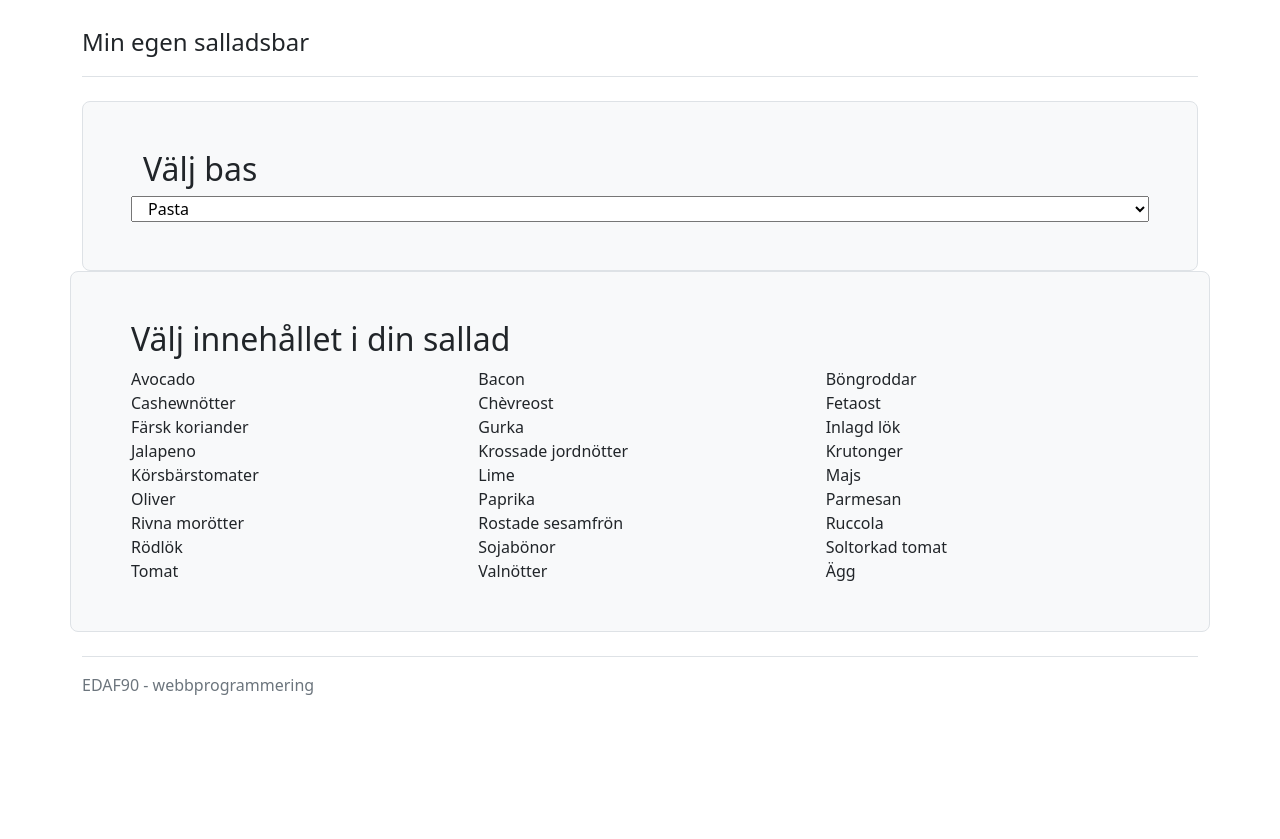
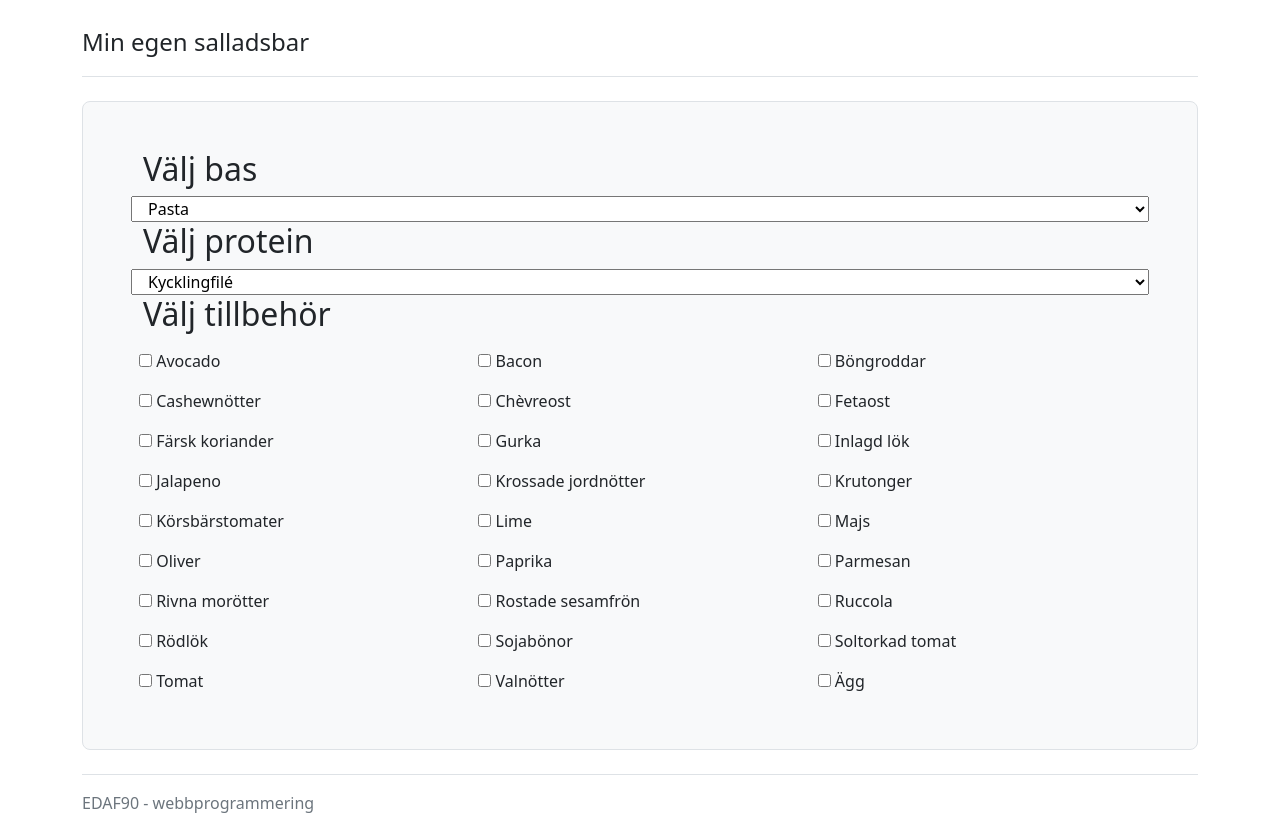
Before and after one commit to ErikMalmgren/EDAF90, a React (Create React App) app in the folder labb2/: page / in a window 1280 px wide. Before the commit the page ends 800 px from the top, so only its background shows below. Built offline with nearby package versions, Linux system fonts and the light colour scheme.

Commit message:
labb 2 suger lite mindre

```diff
--- a/labb2/src/App.js
+++ b/labb2/src/App.js
@@ -2,27 +2,16 @@ import './App.css';
 import 'bootstrap/dist/css/bootstrap.css';
 import inventory from './inventory.ES6';
 import ComposeSalad from './ComposeSalad';
-import { useState } from 'react';
 
 function App()
 {
-  let extras = Object.keys(inventory).filter(name => inventory[name].extra);
-  const [base, setBase] = useState("Pasta");
   return (
-    <div className="container py-4">
+  <div className="container py-4">
     <header className="pb-3 mb-4 border-bottom">
       <span className="fs-4">Min egen salladsbar</span>
     </header>
 
-    {<ComposeSalad base={base} setBase={setBase} inventory={inventory}/>}
-
-
-    <div className="continer col-12">
-      <div className="row h-200 p-5 bg-light border rounded-3">
-        <h2>Välj innehållet i din sallad</h2>
-          {extras.map(name => <div key={name} className="col-4">{name}</div>)}
-      </div>
-    </div>
+    {<ComposeSalad inventory={inventory}/>}
 
     <footer className="pt-3 mt-4 text-muted border-top">
       EDAF90 - webbprogrammering
--- a/labb2/src/ComposeSalad.js
+++ b/labb2/src/ComposeSalad.js
@@ -1,17 +1,33 @@
 import { useState } from 'react';
 
 function ComposeSalad(props) {
-  let extras = Object.keys(props.inventory).filter(name => props.inventory[name].foundation);
+  let foundations = Object.keys(props.inventory).filter(name => props.inventory[name].foundation);
   const [foundation, setFoundation] = useState('Pasta');
+
+  let proteins = Object.keys(props.inventory).filter(name => props.inventory[name].protein);
+  const [protein, setProtein] = useState('Kycklingfilé');
+
+  let extras = Object.keys(props.inventory).filter(name => props.inventory[name].extra);
   const [extra, setExtra] = useState({Bacon: true, Fetaost: true});
 
   return (
     <div className="container col-12">
       <div className="row h-200 p-5 bg-light border rounded-3">
         <h2>Välj bas</h2>
-          <select value ={foundation} onChange={e => setFoundation(e.target.value)}>
-            {extras.map(name => <option key={name} value={name}> {name}</option>)}
+          <select value ={foundation} onChange = {e => setFoundation(...e.target.value)}>
+            {foundations.map(name => <option key={name}  value={name}>  {name}</option>)}
           </select>
+        <h2>Välj protein</h2>
+          <select value ={protein} onChange = {e => setProtein(...e.target.value)}>
+            {proteins.map(name => <option key={name}  value={name}>  {name}</option>)}
+          </select>
+        <h2>Välj tillbehör</h2>
+          {extras.map((item, index) => (
+             <div key={index} className="col-4 p-2 fs-7">
+             <input value={item} type="checkbox" />
+             <span> {item}</span>
+           </div>
+          ))}
       </div>
     </div>
   );
```
